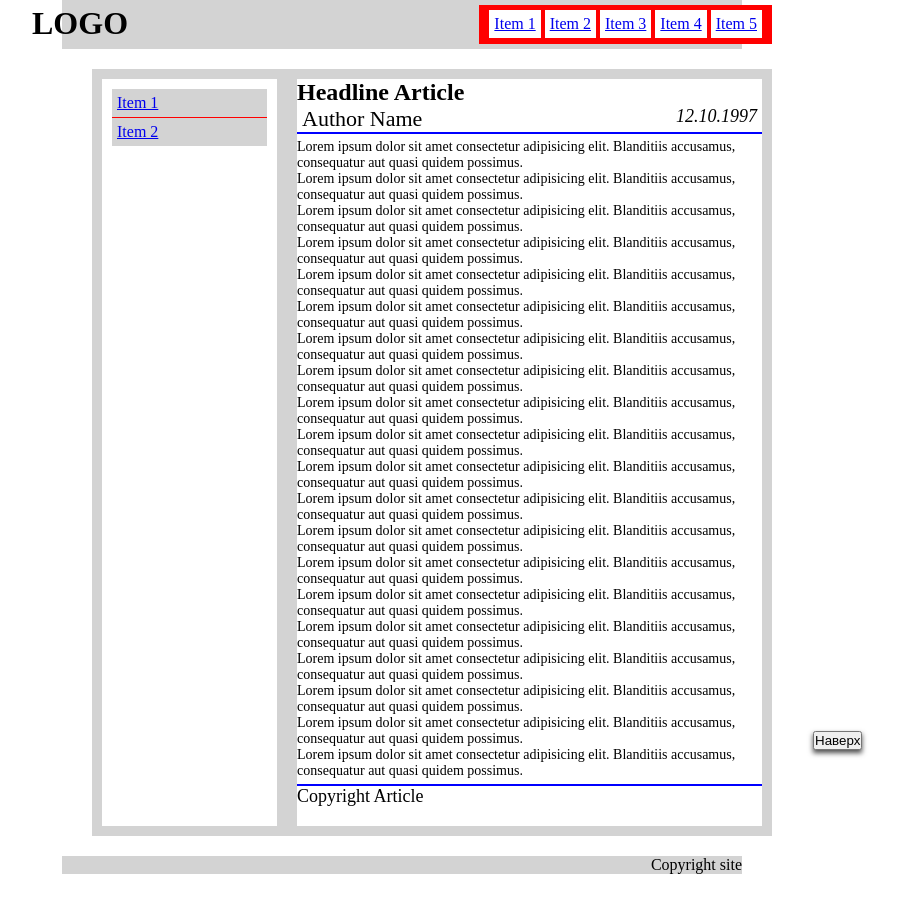
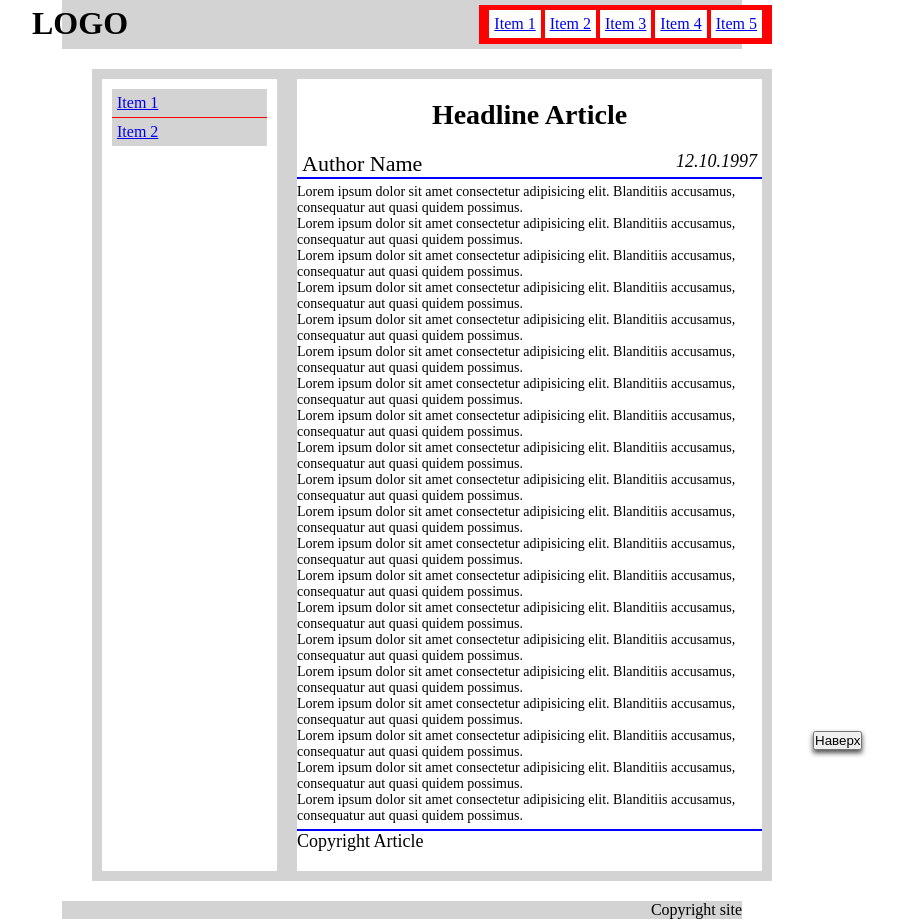
Before and after one commit to kkotiq/denjoy-test, a plain HTML site: page index.html in a window 1280 px wide. Shown: the whole page, without its empty margins (238-1135 px from the left). Before the commit the page ends 874 px from the top, so only its background shows below. Drawn offline with Linux system fonts and the light colour scheme.

Commit message:
css naming

```diff
--- a/styles.css
+++ b/styles.css
@@ -82,7 +82,7 @@ ul, li {
     height: 100%;
 }
 
-.article__header-text {
+.article__title {
     margin: 20px auto;
     text-align: center;
     font-weight: 900;
```
